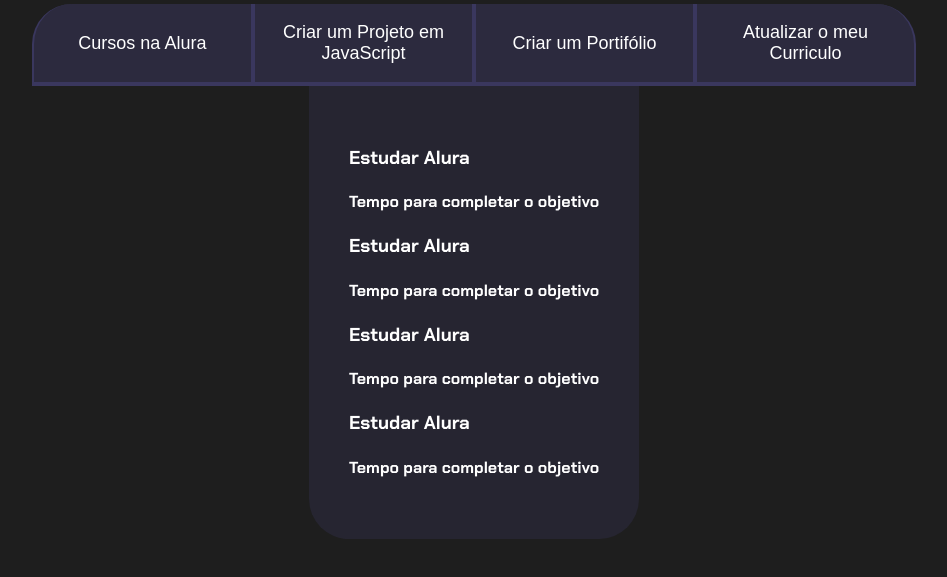
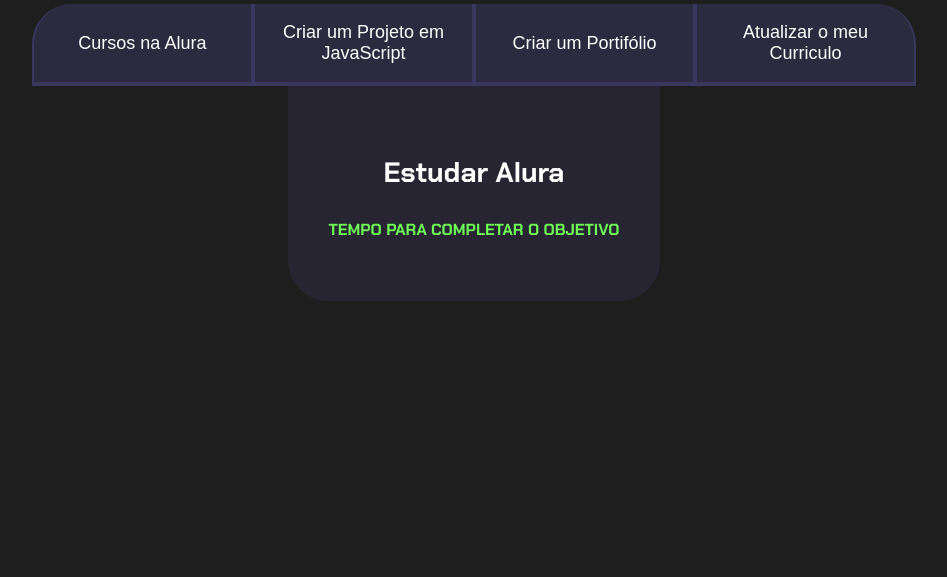
Before and after one commit to Pauloh1CDP/paulohenriquedesouzamoreira, a plain HTML site: page index.html in a window 1280 px wide. Shown: the part 99-676 px from the top of the page, without its empty margins (166-1113 px from the left). Drawn offline with Linux system fonts and the light colour scheme.

Commit message:
Add files via upload

```diff
--- a/index.html
+++ b/index.html
@@ -24,7 +24,7 @@
                  </div>
                 <div class="abas-textos">
 
-                    <div class="aba-conteudo">
+                    <div class="aba-conteudo ativo">
                         <h3 class="aba-conteudo-titulo-principal">
                             Estudar Alura</h3>
                         <h4 class="aba-conteudo-titulo-secundario">
--- a/style.css
+++ b/style.css
@@ -50,7 +50,7 @@ body {
 .botoes {
     display: block;
 }
-.ativo{
+.botao.ativo{
     background-color: var(--botao-ativo);
     border-bottom: 4px solid var(--verde);
 }
@@ -62,11 +62,30 @@ padding: 40px;
 border-radius: 0 0 40px 40px;
 
 }
+.aba-conteudo.ativo{
+     display:block;
 
 
+}
 
+.aba-conteudo{
+   display:none;
 
+}
 
+.aba-conteudo-titulo-principal{
+       font-size: 28px;
+       text-align:center;
+
+}
+
+.aba-conteudo-titulo-secundario{
+
+      text-align:center;
+      color:var(--verde);
+      text-transform: uppercase;
+
+}
 
 @media screen and (min-width: 768px) {
     .botoes {
```
